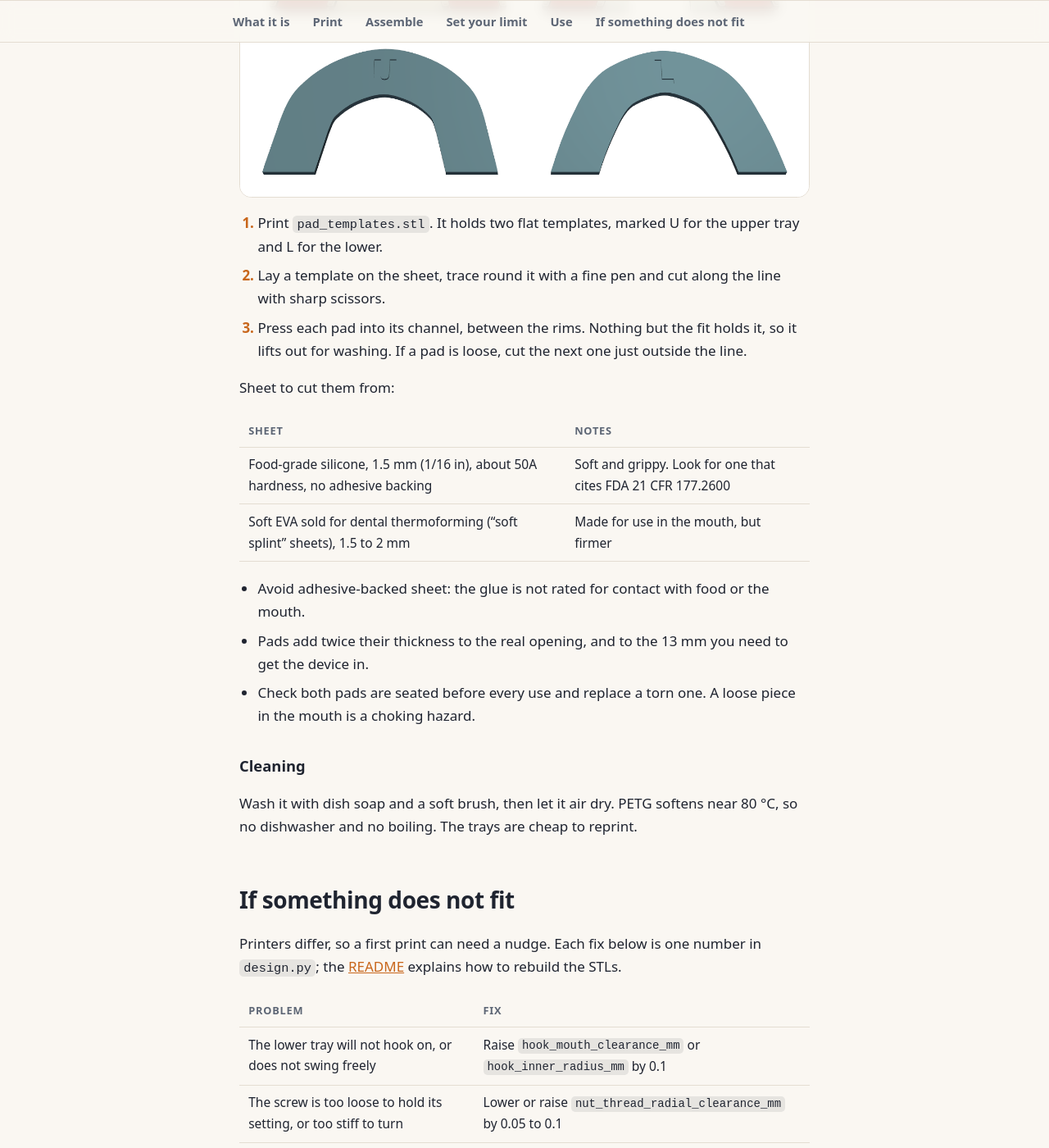
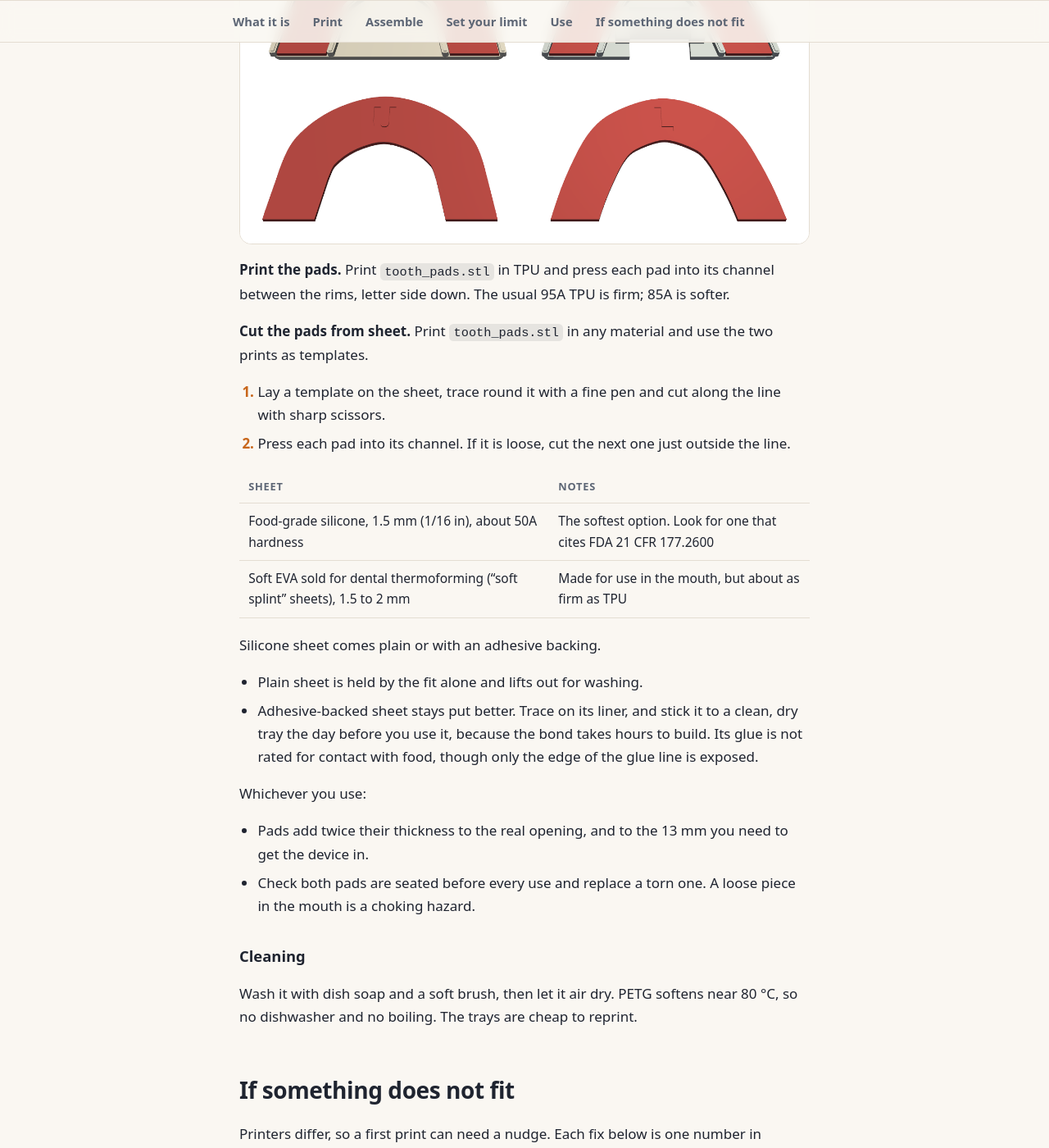
Before and after one commit to nocnokneo/open-wide, a Jekyll site: the page built from docs/index.md, in a window 1280 px wide and 1400 px high, scrolled down 6107 px. Shown: the whole window at 82% size. Built offline with Jekyll 4.4.1, drawn with Linux system fonts in a browser that asks for light colours; some of the changed text lies outside the part shown.

Commit message:
Make the pad shapes printable in TPU as well as usable as templates
tooth_pads.stl replaces pad_templates.stl: at pad thickness it is the
pad itself when printed in TPU and still a cutting template otherwise.
The guide no longer rules out adhesive-backed sheet.

Co-Authored-By: Claude Fable 5.2 <noreply@anthropic.com>

```diff
--- a/design.py
+++ b/design.py
@@ -53,7 +53,8 @@ class Design:
     tray_depth_mm: float = 25.0  # how far the trays reach back from the incisal edge
     upper_channel_width_mm: float = 12.0
     lower_channel_width_mm: float = 11.0
-    pad_to_rim_gap_mm: float = 0.2  # all round a pad cut exactly to its template
+    pad_thickness_mm: float = 1.5
+    pad_to_rim_gap_mm: float = 0.2  # all round the pad
     # dental arch through the tooth centres: (depth behind the incisal edge, half-width)
     upper_arch: tuple[tuple[float, float], ...] = ((0, 0), (1, 5.5), (3, 10), (6, 14), (9, 16.5), (13, 18), (17, 19), (21, 20), (25, 21), (30, 22))
     lower_arch: tuple[tuple[float, float], ...] = ((0, 0), (1, 5), (2.5, 8.5), (4, 11), (6, 13), (9, 15), (12, 16.5), (16, 18.3), (19, 19.5), (25, 21.5), (30, 23))
--- a/docs/index.md
+++ b/docs/index.md
@@ -34,7 +34,7 @@ They are already turned the right way up, and none needs supports.
 | `limit_screw.stl` | 1 | Standing on its knob. Add a brim |
 | `limit_nut.stl` | 1 | Flat |
 | `pivot_pin_print_2.stl` | 2 | Lying on its flat. Print a spare |
-| `pad_templates.stl` | Optional | Flat. Only needed for cutting [pads](#pads) |
+| `tooth_pads.stl` | Optional | Flat. See [Pads](#pads) |
 
 ![All the parts as they lie on the bed](images/print_layout.png)
 
@@ -100,25 +100,36 @@ It is optional.
 ### Pads
 
 Bare PETG suits some teeth and not others.
-If it feels hard, cut a soft pad for each tray.
+If it feels hard, add a soft pad to each tray.
+`tooth_pads.stl` holds the two pad shapes, marked U for the upper tray and L for the lower, and there are two ways to use it.
 
-![Each tray with a pad in its channel, and the template the pad is cut round](images/pads.png)
+![Each tray with a pad in its channel, and the two pads as printed](images/pads.png)
 
-1. Print `pad_templates.stl`.
-   It holds two flat templates, marked U for the upper tray and L for the lower.
-2. Lay a template on the sheet, trace round it with a fine pen and cut along the line with sharp scissors.
-3. Press each pad into its channel, between the rims.
-   Nothing but the fit holds it, so it lifts out for washing.
-   If a pad is loose, cut the next one just outside the line.
+**Print the pads.**
+Print `tooth_pads.stl` in TPU and press each pad into its channel between the rims, letter side down.
+The usual 95A TPU is firm; 85A is softer.
 
-Sheet to cut them from:
+**Cut the pads from sheet.**
+Print `tooth_pads.stl` in any material and use the two prints as templates.
+
+1. Lay a template on the sheet, trace round it with a fine pen and cut along the line with sharp scissors.
+2. Press each pad into its channel.
+   If it is loose, cut the next one just outside the line.
 
 | Sheet | Notes |
 | --- | --- |
-| Food-grade silicone, 1.5 mm (1/16 in), about 50A hardness, no adhesive backing | Soft and grippy. Look for one that cites FDA 21 CFR 177.2600 |
-| Soft EVA sold for dental thermoforming ("soft splint" sheets), 1.5 to 2 mm | Made for use in the mouth, but firmer |
+| Food-grade silicone, 1.5 mm (1/16 in), about 50A hardness | The softest option. Look for one that cites FDA 21 CFR 177.2600 |
+| Soft EVA sold for dental thermoforming ("soft splint" sheets), 1.5 to 2 mm | Made for use in the mouth, but about as firm as TPU |
 
-* Avoid adhesive-backed sheet: the glue is not rated for contact with food or the mouth.
+Silicone sheet comes plain or with an adhesive backing.
+
+* Plain sheet is held by the fit alone and lifts out for washing.
+* Adhesive-backed sheet stays put better.
+  Trace on its liner, and stick it to a clean, dry tray the day before you use it, because the bond takes hours to build.
+  Its glue is not rated for contact with food, though only the edge of the glue line is exposed.
+
+Whichever you use:
+
 * Pads add twice their thickness to the real opening, and to the 13 mm you need to get the device in.
 * Check both pads are seated before every use and replace a torn one.
   A loose piece in the mouth is a choking hazard.
--- a/render.py
+++ b/render.py
@@ -5,7 +5,7 @@ import pyvista as pv
 from manifold3d import Manifold
 
 pv.OFF_SCREEN = True
-COLOURS = {"base": "#3b6ea5", "lever": "#e08a2e", "upper": "#e8e4d8", "lower": "#cfd8dc", "screw": "#7a8c3a", "nut": "#7a8c3a", "pin": "#444444", "pad": "#c0504d", "template": "#6b8e9e"}
+COLOURS = {"base": "#3b6ea5", "lever": "#e08a2e", "upper": "#e8e4d8", "lower": "#cfd8dc", "screw": "#7a8c3a", "nut": "#7a8c3a", "pin": "#444444", "pad": "#c0504d"}
 
 
 def to_polydata(solid: Manifold) -> pv.PolyData:
--- a/report.txt
+++ b/report.txt
@@ -6,7 +6,7 @@ Printable parts (as laid on the bed):
   limit_screw            27.0 x  26.1 x  59.0 mm     8.5 cm3 solid
   limit_nut              20.0 x  20.0 x  10.0 mm     2.9 cm3 solid
   pivot_pin_print_2      33.8 x  12.0 x   6.6 mm     1.3 cm3 solid
-  pad_templates         111.8 x  30.6 x   2.0 mm     3.1 cm3 solid
+  tooth_pads            111.8 x  30.6 x   1.5 mm     2.4 cm3 solid
 
 Hand force = 1.32 x force on the teeth (hand 85 mm from the pivot)
   handle gap at the grip, opening 12.5 mm: 26.2 mm (grip span 64.2 mm)
```
Also changed, not shown: make.py (+7 -7 lines), parts.py (+10 -10 lines), publishing/listing.md (+1 -1 lines), docs/images/assembly_30mm.png, docs/images/mouth_end_46mm_section.png, docs/images/mouth_end_closed_section.png, docs/images/pads.png, docs/images/scale_and_limit_screw.png, docs/images/section_30mm.png, docs/images/section_closed.png, docs/images/sections_overview.png, docs/images/tray_fitting_2_swing_forward.png, 2 other files.
